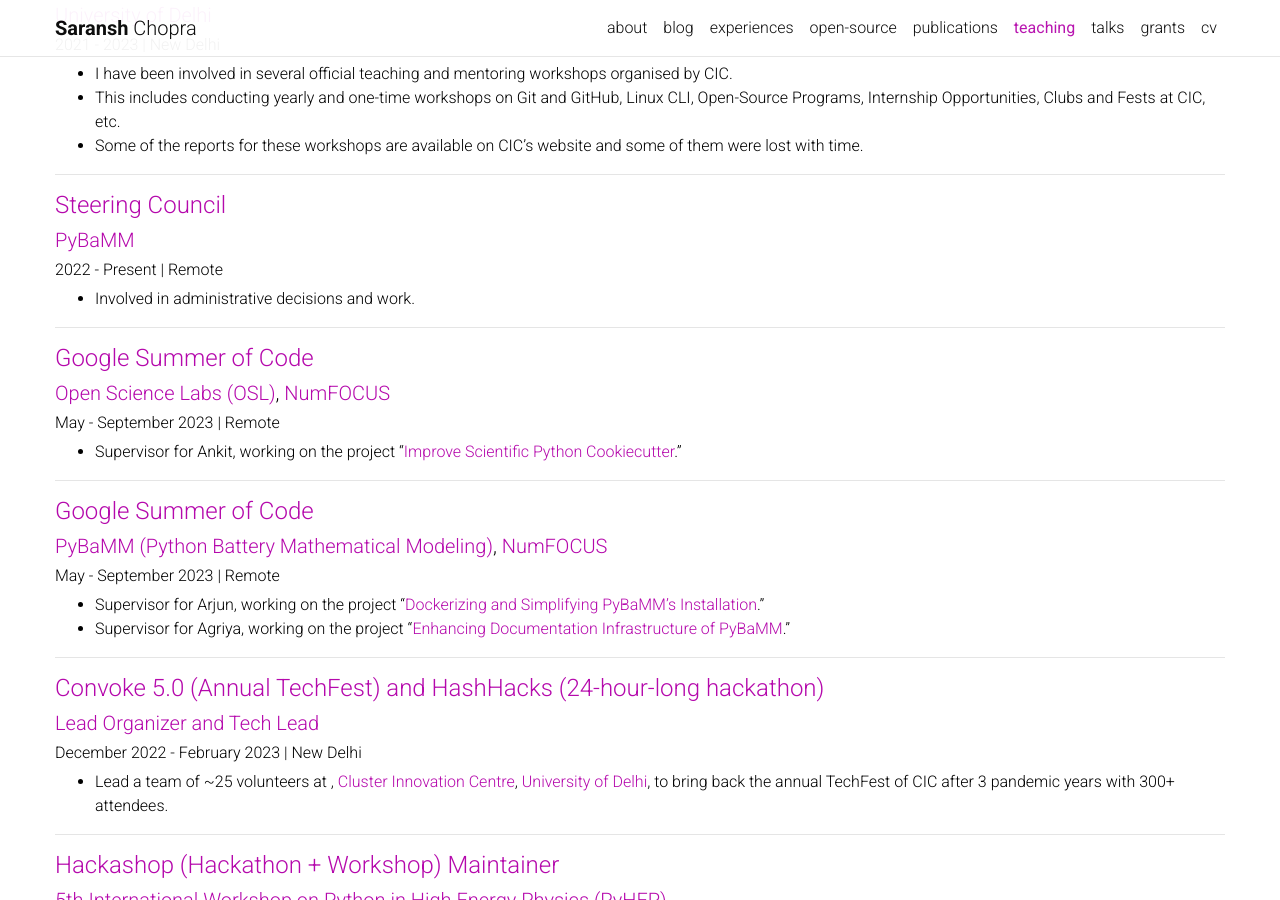
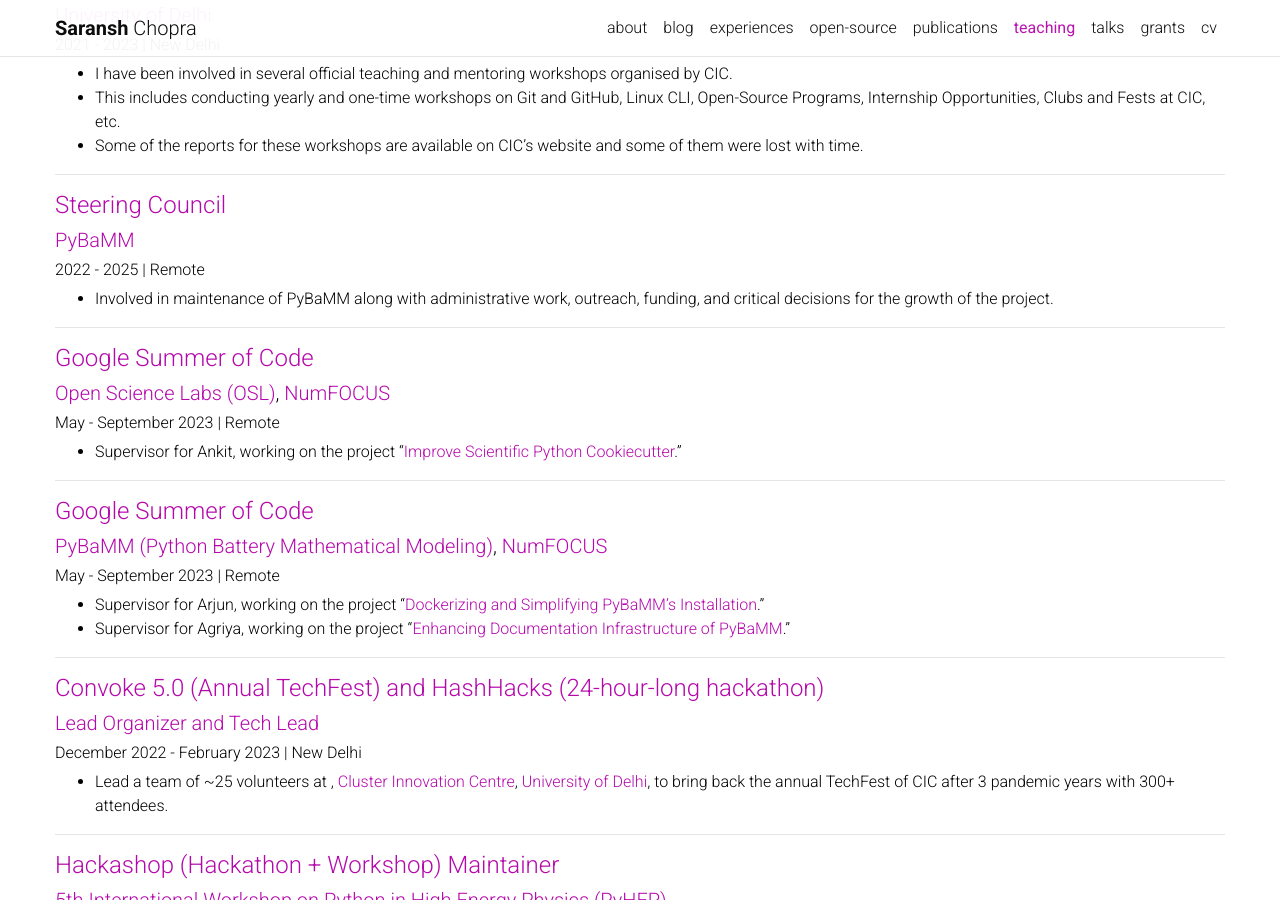
Before and after one commit to Saransh-cpp/Saransh-cpp.github.io, a Jekyll site: the page built from _pages/teach.md, in a window 1280 px wide and 900 px high, scrolled down 1664 px. Built offline with Jekyll 4.4.1, drawn with Linux system fonts in a browser that asks for light colours; comment, search, counter and statistics services are not loaded; a style sheet for code colours, icons or effects is not loaded.

Commit message:
no more pybamm sc

```diff
--- a/_pages/teach.md
+++ b/_pages/teach.md
@@ -93,9 +93,9 @@
 
 #### [Steering Council](https://pybamm.org/governance/){:target="_blank"}
 ##### [PyBaMM](https://pybamm.org){:target="_blank"}
-###### 2022 - Present | Remote
+###### 2022 - 2025 | Remote
 
-- Involved in administrative decisions and work.
+- Involved in maintenance of PyBaMM along with administrative work, outreach, funding, and critical decisions for the growth of the project.
 
 ---
 
```
